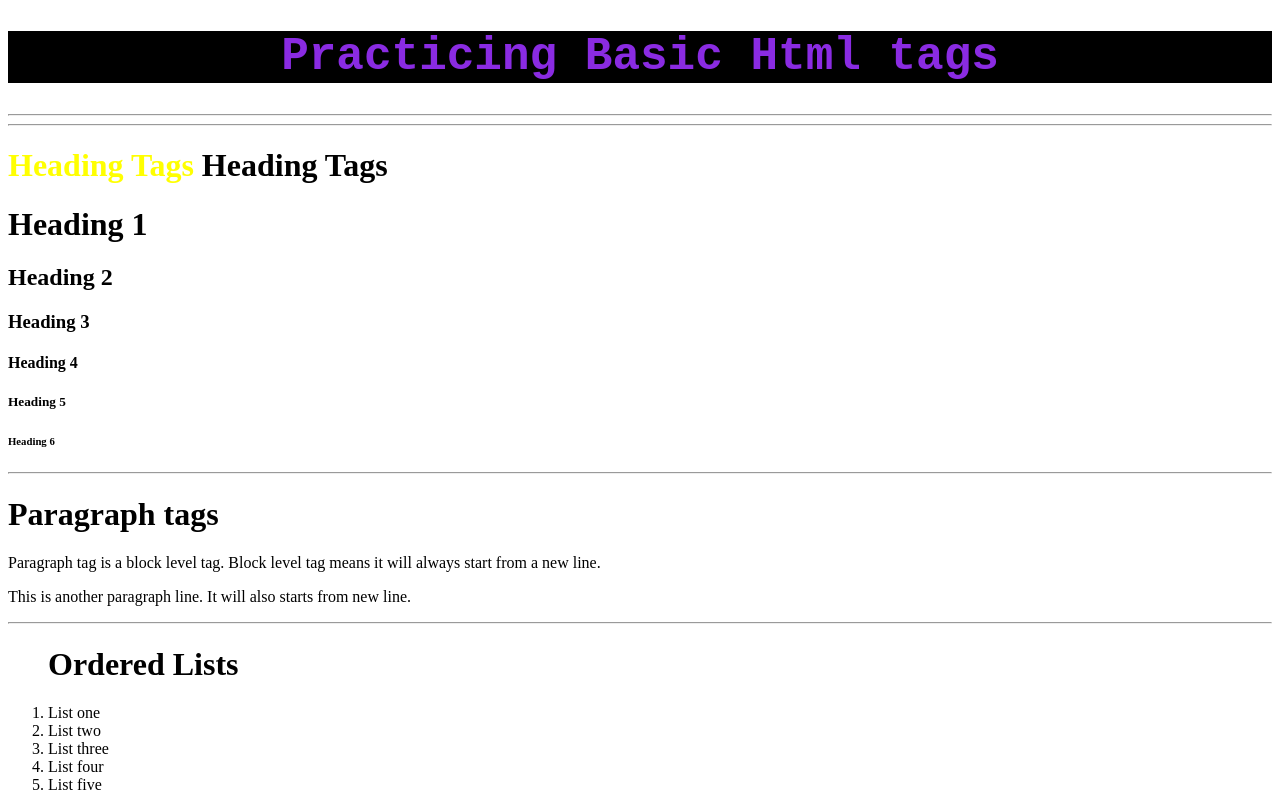
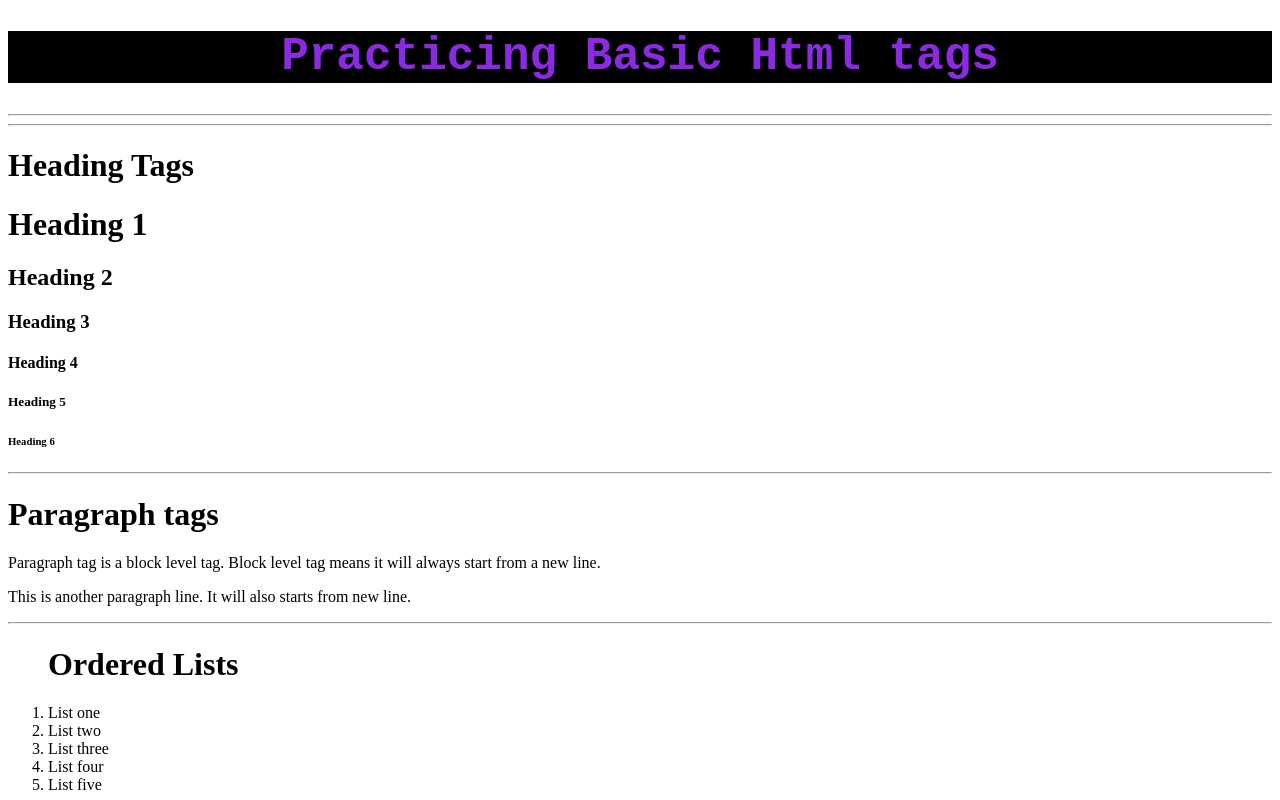
Before and after one commit to ShivaKumar7799/HTML-Important-Tags, a plain HTML site: page index.html in a window 1280 px wide. Shown: the top 800 px of the page. Drawn offline with Linux system fonts and the light colour scheme.

Commit message:
color in heading removed

```diff
--- a/index.html
+++ b/index.html
@@ -9,7 +9,7 @@
 <body>
         <h1 style="text-align: center;color: blueviolet;background-color: black; font-size: 46px; font-family: 'Courier New', Courier, monospace;"> Practicing Basic Html tags</h1>
         <!--  Heading tags--> <hr> <hr>
-        <h1> <font color="yellow"> Heading Tags</font> Heading Tags</h1>
+        <h1> Heading Tags </h1>
         <h1>Heading 1</h1>
         <h2>Heading 2</h2>
         <h3>Heading 3</h3>
```
